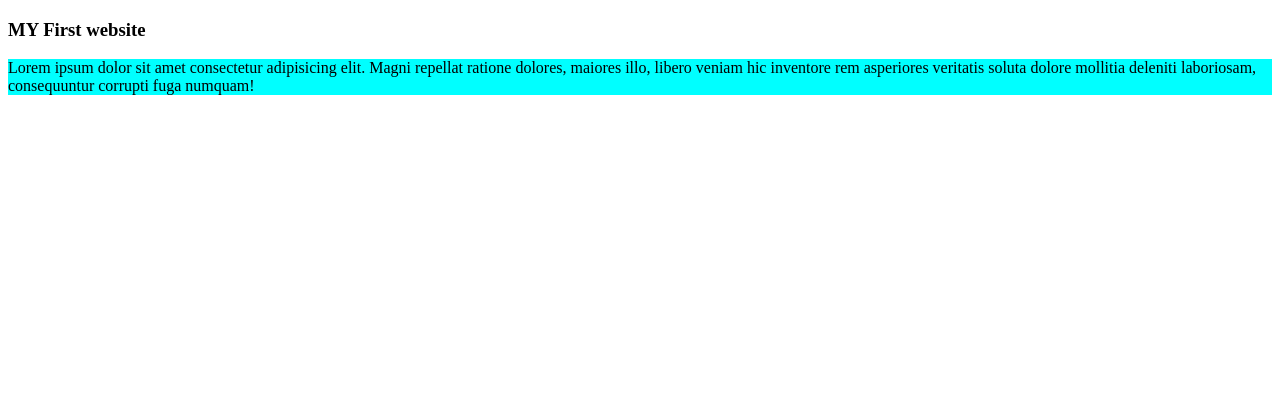
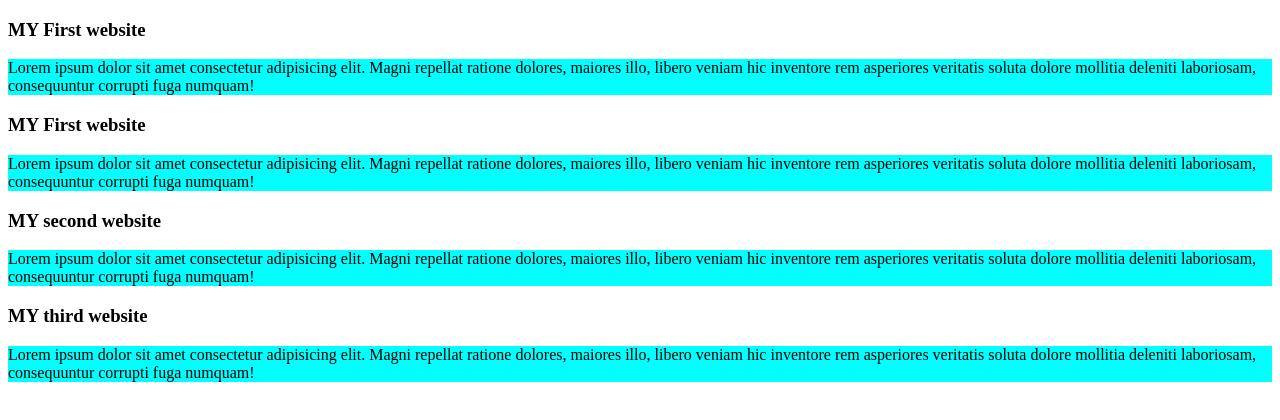
Before and after one commit to Farha34/Farha34, a plain HTML site: page index.html in a window 1280 px wide. Drawn offline with Linux system fonts and the light colour scheme.

Commit message:
added the style

```diff
--- a/index.html
+++ b/index.html
@@ -11,6 +11,15 @@
         <h3>MY First website</h3>
         <p>Lorem ipsum dolor sit amet consectetur adipisicing elit. Magni repellat ratione dolores, maiores illo, libero veniam hic inventore rem asperiores veritatis soluta dolore mollitia deleniti laboriosam, consequuntur corrupti fuga numquam!
         </p>
+        <h3>MY First website</h3>
+        <p>Lorem ipsum dolor sit amet consectetur adipisicing elit. Magni repellat ratione dolores, maiores illo, libero veniam hic inventore rem asperiores veritatis soluta dolore mollitia deleniti laboriosam, consequuntur corrupti fuga numquam!
+        </p>
+        <h3>MY second website</h3>
+        <p>Lorem ipsum dolor sit amet consectetur adipisicing elit. Magni repellat ratione dolores, maiores illo, libero veniam hic inventore rem asperiores veritatis soluta dolore mollitia deleniti laboriosam, consequuntur corrupti fuga numquam!
+        </p>
+        <h3>MY third website</h3>
+        <p>Lorem ipsum dolor sit amet consectetur adipisicing elit. Magni repellat ratione dolores, maiores illo, libero veniam hic inventore rem asperiores veritatis soluta dolore mollitia deleniti laboriosam, consequuntur corrupti fuga numquam!
+        </p>
     </div>
 </body>
 </html>
```
